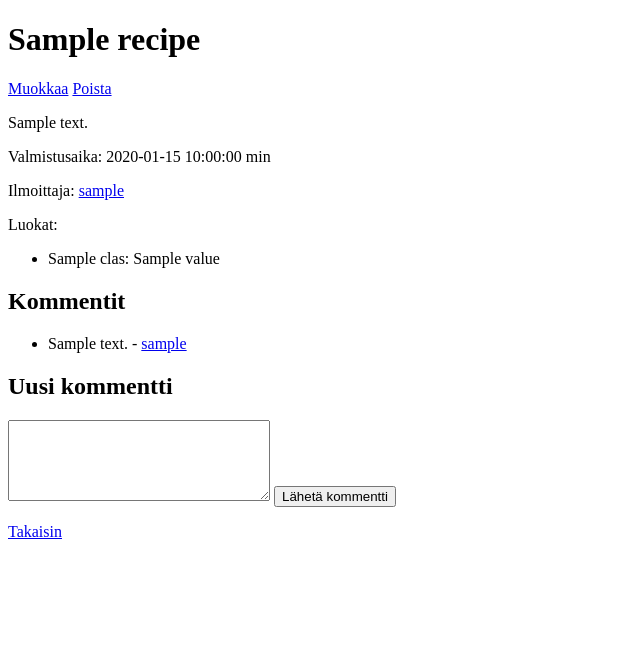
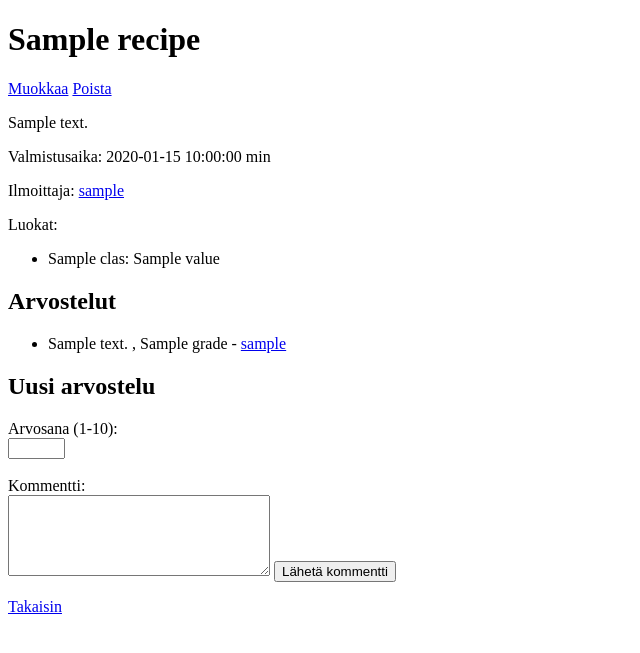
Before and after one commit to sofuleek/reseptit, a Flask app: template templates/show_recipe.html in a window 1280 px wide. Shown: the top 653 px of the page, without its empty margins (0-640 px from the left). Run offline with Flask 3, Linux system fonts and the light colour scheme; the visitor is signed in with stand-in values (Sample User, id 1); the template is opened without the code that fills it: most values are stand-ins (such as "Sample title", 1, 10 or a date in 2020).

Commit message:
Add grades to reviews

```diff
--- a/app.py
+++ b/app.py
@@ -64,16 +64,22 @@ def create_comment():
     require_login()
     check_csrf()
 
-    comment = request.form["comment"]
-    if not comment or len(comment) > 500:
+    recipe_id = request.form.get("recipe_id")
+    grade = request.form["grade"]
+    if not re.search("^(10|[1-9])$", grade):
         abort(403)
-    recipe_id = request.form.get("recipe_id")
+    comment = request.form["comment"].strip()
+    if not comment:
+        abort(403)
+    if len(comment) > 400:
+        abort(403)
     recipe = recipes.get_recipe(recipe_id)
     if not recipe:
-        abort(404)
+        abort(403)
+
     user_id = session["user_id"]
 
-    recipes.add_comment(recipe_id, user_id, comment)
+    recipes.add_comment(recipe_id, user_id, comment, grade)
 
     return redirect("/recipe/" + str(recipe_id))
 
--- a/schema.sql
+++ b/schema.sql
@@ -16,7 +16,8 @@ CREATE TABLE comments (
     id INTEGER PRIMARY KEY,
     recipe_id INTEGER REFERENCES recipes,
     user_id INTEGER REFERENCES users,
-    comment TEXT
+    comment TEXT,
+    grade INTEGER
 );
 
 CREATE TABLE classes (
--- a/templates/show_recipe.html
+++ b/templates/show_recipe.html
@@ -32,19 +32,27 @@
         </ul>
     </p>
     {% endif %}
-    <h2>Kommentit</h2>
+    <h2>Arvostelut</h2>
     <ul>
         {% for comment in comments %}
-        <li>{{ comment.comment }} - <a href="/user/{{ comment.user_id }}">{{ comment.username }}</a></li>
+        <li>{{ comment.comment }} , {{ comment.grade }} - <a href="/user/{{ comment.user_id }}">{{ comment.username }}</a></li>
         {% endfor %}
     </ul>
-    <h2>Uusi kommentti</h2>
-    <form action="/create_comment" method="post">
-        <textarea name="comment" rows="5" cols="30" maxlength="500" required ></textarea>
-        <input type="hidden" name="recipe_id" value ="{{ recipe.id }}">
-        <input type="hidden" name="csrf_token" value="{{ session.csrf_token }}" />
-        <input type="submit" value="Lähetä kommentti"/>
-    </form>
+    {% if session.user_id %}
+        <h2>Uusi arvostelu</h2>
+        <form action="/create_comment" method="post">
+            <label for="grade">Arvosana (1-10):</label><br>
+            <input type="text" name="grade" id="grade" maxlength="2" size="4" pattern="^(10|[1-9])$" required/>
+
+            <br><br>
+
+            <label for="comment">Kommentti:</label><br>
+            <textarea name="comment" rows="5" cols="30" maxlength="400" required ></textarea>
+            <input type="hidden" name="recipe_id" value ="{{ recipe.id }}">
+            <input type="hidden" name="csrf_token" value="{{ session.csrf_token }}" />
+            <input type="submit" value="Lähetä kommentti"/>
+        </form>
+    {% endif %}
     <p>
         <a href="/">Takaisin</a>
     </p>
```
Also changed, not shown: recipes.py (+8 -5 lines).
